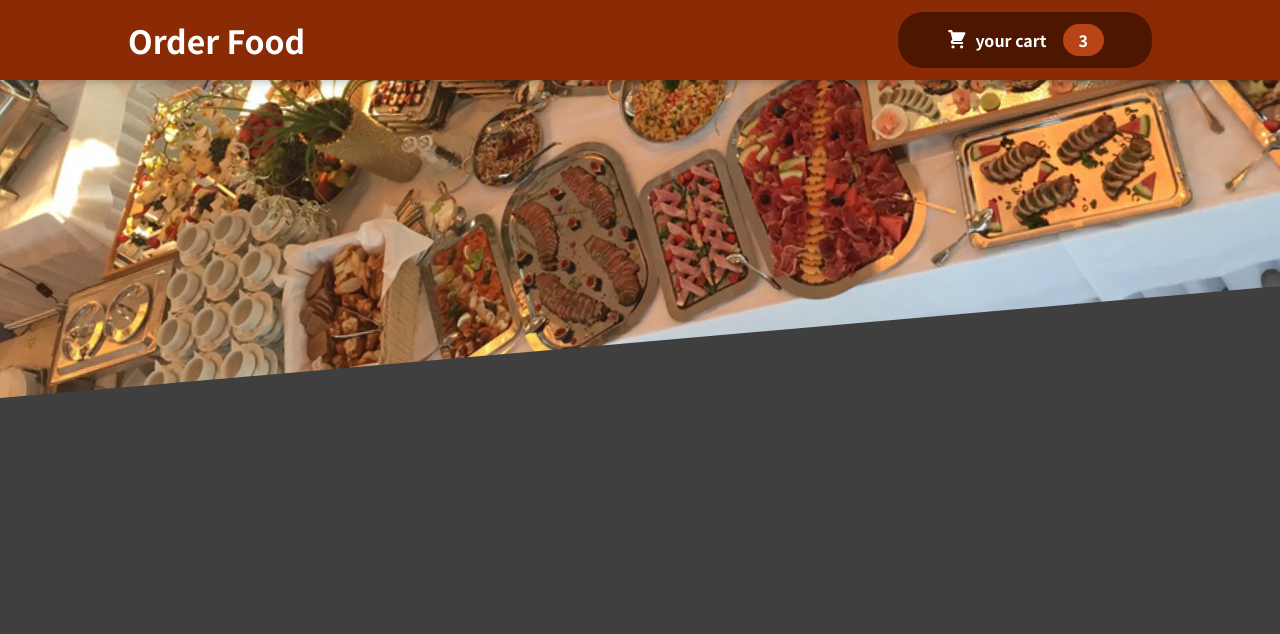
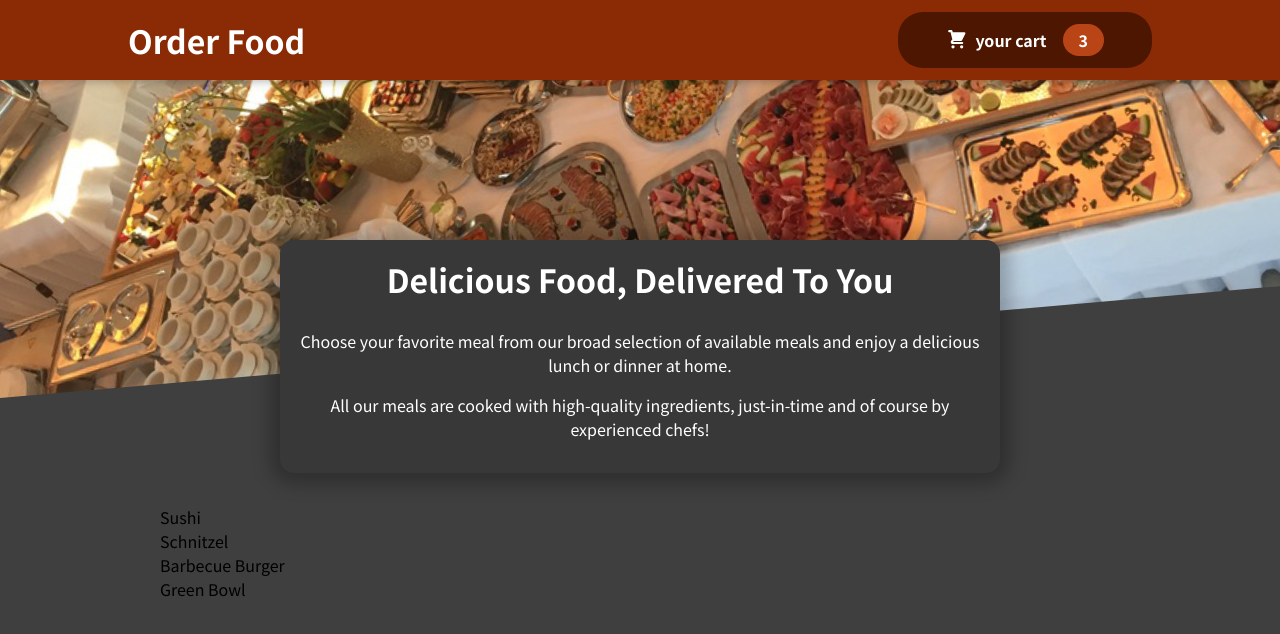
Before and after one commit to Fateme-mokhtari/food-order-app, a React (Create React App) app: page / in a window 1280 px wide. Shown: the top 634 px of the page. Built offline with nearby package versions, Linux system fonts and the light colour scheme.

Commit message:
add meals component

```diff
--- a/src/App.js
+++ b/src/App.js
@@ -1,10 +1,14 @@
 import { Fragment } from "react";
 import Header from "./components/Layout/Header";
+import Meals from "./components/Meals/Meals";
 
 function App() {
   return (
     <Fragment>
       <Header></Header>
+      <main>
+        <Meals/>
+      </main>
     </Fragment>
   );
 }
--- /dev/null
+++ b/src/components/Meals/AvaileableMeals.js
@@ -0,0 +1,40 @@
+import classes from "./AvaileableMeals.module.css";
+
+const DUMMY_MEALS = [
+  {
+    id: "m1",
+    name: "Sushi",
+    description: "Finest fish and veggies",
+    price: 22.99,
+  },
+  {
+    id: "m2",
+    name: "Schnitzel",
+    description: "A german specialty!",
+    price: 16.5,
+  },
+  {
+    id: "m3",
+    name: "Barbecue Burger",
+    description: "American, raw, meaty",
+    price: 12.99,
+  },
+  {
+    id: "m4",
+    name: "Green Bowl",
+    description: "Healthy...and green...",
+    price: 18.99,
+  },
+];
+
+const AvaileableMeals = () => {
+  const mealsList = DUMMY_MEALS.map(meal =><li>{meal.name}</li>)
+
+  return (
+    <section className={classes.meals}>
+      <ul>{mealsList}</ul>
+
+    </section>
+  );
+};
+export default AvaileableMeals;
--- /dev/null
+++ b/src/components/Meals/AvaileableMeals.module.css
@@ -0,0 +1,24 @@
+.meals {
+    max-width: 60rem;
+    width: 90%;
+    margin: 2rem auto;
+    animation: meals-appear 1s ease-out forwards;
+  }
+
+  .meals ul {
+    list-style: none;
+    margin: 0;
+    padding: 0;
+  }
+
+  @keyframes meals-appear {
+    from {
+      opacity: 0;
+      transform: translateY(3rem);
+    }
+
+    to {
+      opacity: 1;
+      transform: translateY(0);
+    }
+  }
--- /dev/null
+++ b/src/components/Meals/Meals.js
@@ -0,0 +1,13 @@
+import { Fragment } from "react";
+import AvaileableMeals from "./AvaileableMeals";
+import MealsSummary from "./MealsSummary";
+
+const Meals = () => {
+  return (
+    <Fragment>
+      <MealsSummary />
+      <AvaileableMeals />
+    </Fragment>
+  );
+};
+export default Meals;
--- a/src/components/Meals/MealsSummary.js
+++ b/src/components/Meals/MealsSummary.js
@@ -1,4 +1,5 @@
-import classes from "./MealsSummary.mosule.css";
+import classes from "./mealsSummary.module.css";
+
 const MealsSummary = () => {
   return (
 <section className={classes.summary}>
```
Also changed, not shown: src/components/Meals/mealsSummary.module.css (renamed from src/components/Meals/mealsSummary.mosule.css), 1 other file (tests, documents, lock files or other folders).
